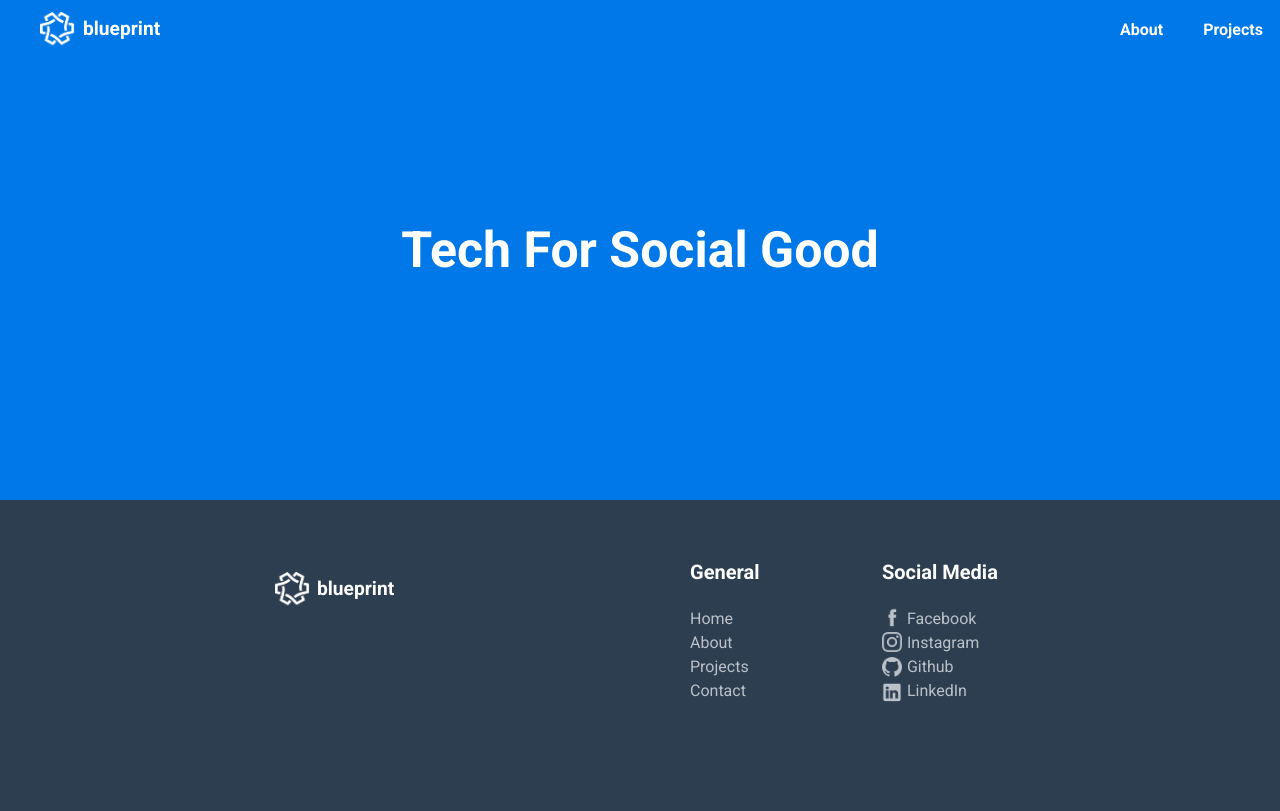
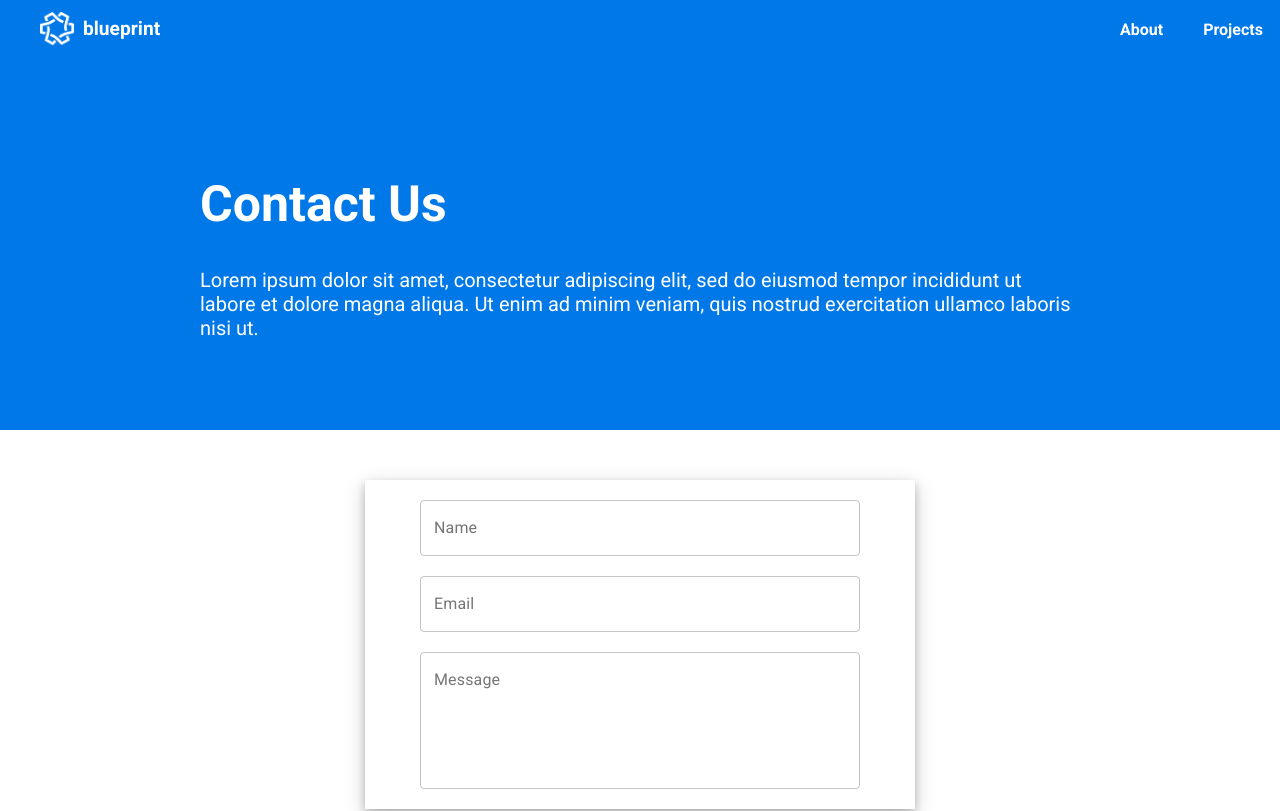
Before and after one commit to blueprintatuci/blueprintatuci.github.io, a React (Create React App) app in the folder website/: page /contact in a window 1280 px wide. Shown: the top 811 px of the page. Built offline with nearby package versions, Linux system fonts and the light colour scheme.

Commit message:
adding the skeleton for the contact page + contact form

```diff
--- a/website/src/components/Contact/Contact.js
+++ b/website/src/components/Contact/Contact.js
@@ -1,12 +1,18 @@
 import React from "react";
-import Header from "../Page/Header";
+import HeaderSection from "../common/HeaderSection";
 import Navbar from "../Page/Navbar";
+import ContactForm from "./ContactForm";
 import Footer from "../Page/Footer";
 function Contact() {
   return (
     <div className='Contact'>
       <Navbar />
-      <Header />
+      <HeaderSection
+        title='Contact Us'
+        info='Lorem ipsum dolor sit amet, consectetur adipiscing elit, sed do eiusmod tempor incididunt ut labore et dolore magna aliqua. Ut enim ad minim veniam, quis nostrud exercitation ullamco laboris nisi ut.'
+      />
+      <ContactForm />
+
       <Footer />
     </div>
   );
--- /dev/null
+++ b/website/src/components/Contact/ContactForm.css
@@ -0,0 +1,17 @@
+.contact-form {
+  width: 550px;
+  box-shadow: 0 4px 8px 0 rgba(0, 0, 0, 0.2), 0 6px 20px 0 rgba(0, 0, 0, 0.19);
+  margin: 0 auto;
+  margin-top: 50px;
+  margin-bottom: 50px;
+  padding-top: 20px;
+}
+
+#message {
+  height: 100px !important;
+}
+
+.text-field {
+  left: 50%;
+  transform: translateX(-50%);
+}
--- /dev/null
+++ b/website/src/components/Contact/ContactForm.js
@@ -0,0 +1,45 @@
+import React from "react";
+import HeaderSection from "../common/HeaderSection";
+import Navbar from "../Page/Navbar";
+import Footer from "../Page/Footer";
+import { makeStyles } from "@material-ui/core/styles";
+import TextField from "@material-ui/core/TextField";
+import "./ContactForm.css";
+const useStyles = makeStyles((theme) => ({
+  root: {
+    "& > *": {
+      margin: theme.spacing(1),
+      width: "80%",
+      margin: "0 auto",
+      marginBottom: "20px",
+    },
+  },
+}));
+
+function ContactForm() {
+  const classes = useStyles();
+
+  return (
+    <div className='contact-form'>
+      <form
+        className={classes.root}
+        id='form-containter'
+        noValidate
+        autoComplete='off'
+      >
+        <TextField className='text-field' label='Name' variant='outlined' />
+        <TextField className='text-field' label='Email' variant='outlined' />
+        <TextField
+          id='message'
+          className='text-field'
+          label='Message'
+          multiline
+          rowsMax={4}
+          variant='outlined'
+        />
+      </form>
+    </div>
+  );
+}
+
+export default ContactForm;
--- a/website/src/components/Page/Navbar.css
+++ b/website/src/components/Page/Navbar.css
@@ -6,26 +6,26 @@
   justify-content: space-between;
 }
 
-.homeLink img{
+.homeLink img {
   width: 35px;
   height: 35px;
   position: relative;
   left: 40px;
   top: 12px;
-  -webkit-transition: -webkit-transform .8s ease-in-out;
-          transition:         transform .8s ease-in-out;
+  -webkit-transition: -webkit-transform 0.8s ease-in-out;
+  transition: transform 0.8s ease-in-out;
 }
 
 .homeLink img:hover {
   -webkit-transform: rotate(360deg);
-          transform: rotate(360deg);
+  transform: rotate(360deg);
 }
 
-.homeLink div{
+.homeLink div {
   display: inline-block;
   margin-left: 1.75rem;
   color: #fff;
-  font-family: Roboto,Helvetica,sans-serif;
+  font-family: Roboto, Helvetica, sans-serif;
   font-weight: 550;
   font-size: larger;
 }
@@ -39,11 +39,11 @@
 .links p {
   margin: 20px;
   color: #fff;
-  font-family: Roboto,Helvetica,sans-serif;
+  font-family: Roboto, Helvetica, sans-serif;
   font-weight: 550;
 }
 
 .links p:hover {
-  color: #BBC1C8;
+  color: #bbc1c8;
   transform: translateY(-0.25rem);
 }
```
